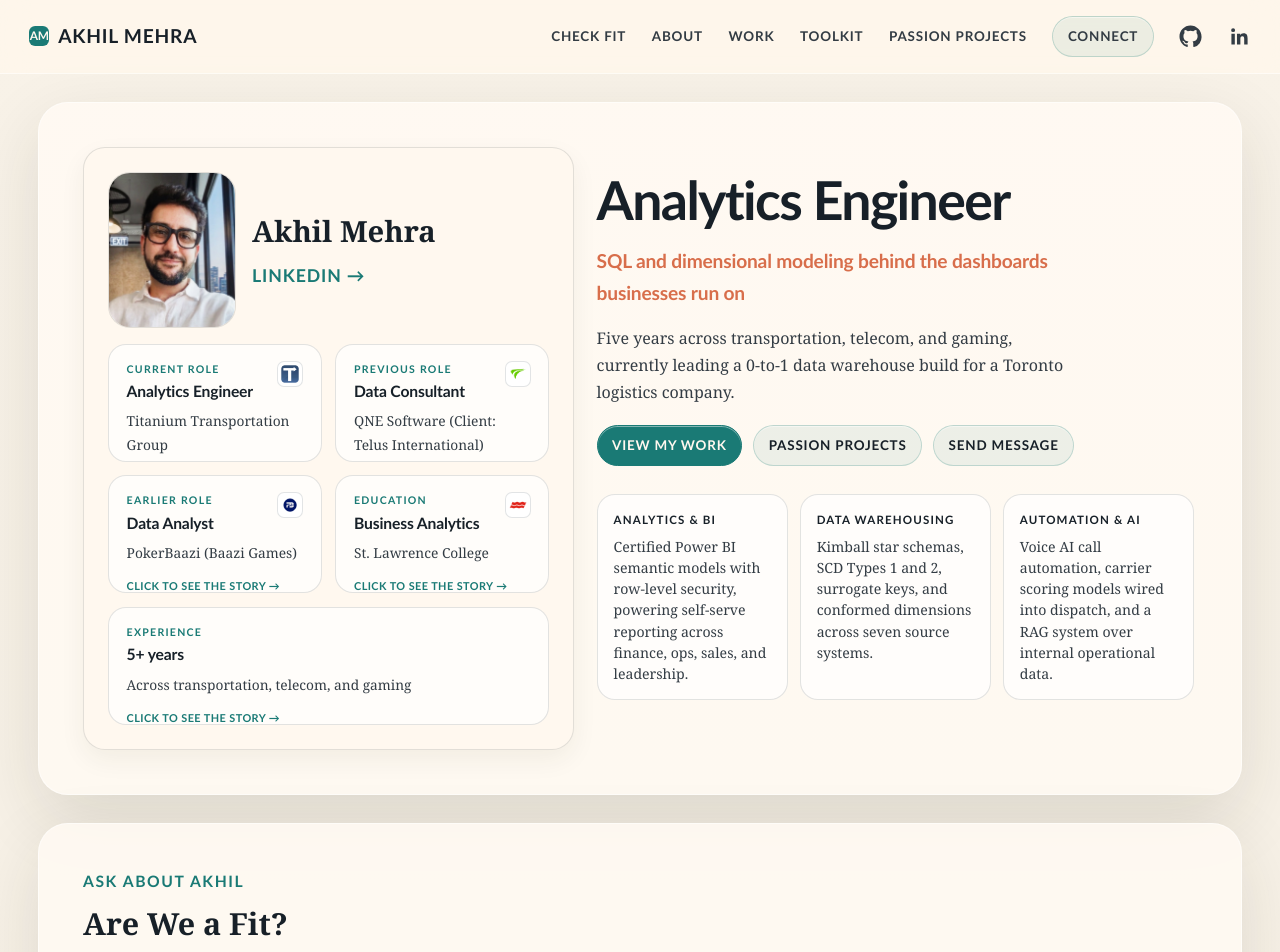
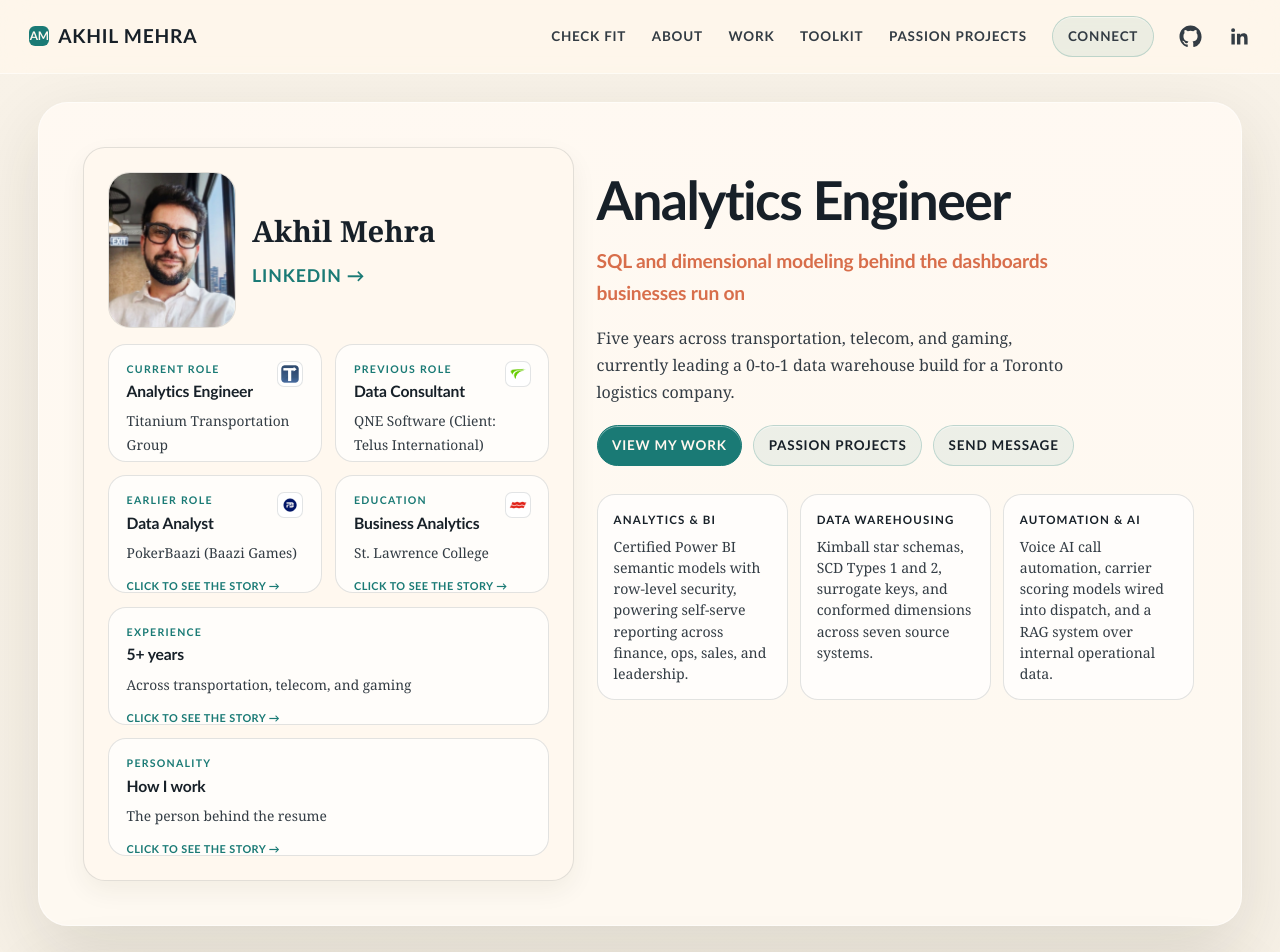
Before and after one commit to Akhilmehra22/akhil-portfolio, a React (Vite) app: page / in a window 1280 px wide. Shown: the top 952 px of the page. Built offline with nearby package versions, Linux system fonts and the light colour scheme.

Commit message:
Add personality card, flip cards, Freight Warehouse project, Power BI dashboard

```diff
--- a/src/components/Credentials.jsx
+++ b/src/components/Credentials.jsx
@@ -82,8 +82,14 @@ function CredCard({ eyebrow, primary, secondary, logo, history, wide }) {
 }
 
 export default function Credentials() {
-  const { currentRole, previousRole, earlierRole, education, experience } =
-    credentials
+  const {
+    currentRole,
+    previousRole,
+    earlierRole,
+    education,
+    experience,
+    personality,
+  } = credentials
 
   return (
     <div className="creds">
@@ -122,6 +128,15 @@ export default function Credentials() {
         history={experience.history}
         wide
       />
+      {personality && (
+        <CredCard
+          eyebrow="Personality"
+          primary={personality.stat}
+          secondary={personality.note}
+          history={personality.history}
+          wide
+        />
+      )}
     </div>
   )
 }
--- a/src/data/config.js
+++ b/src/data/config.js
@@ -94,6 +94,15 @@ export const credentials = {
       'Transportation and logistics gave me the analytics engineering and data warehousing depth, telecom taught me subscriber and retention analytics, and online gaming was where I learned player and funnel analytics under real volume.',
     ],
   },
+  personality: {
+    stat: 'How I work',
+    note: 'The person behind the resume',
+    history: [
+      'I am a builder and a self-starter. When I hit a problem I would rather build my way out of it than wait to be told what to do, and most of what I know I have learned by shipping something real. The side projects on this site, an agent that runs my job search, a SQL practice engine, a full-stack RAG app, were all things I decided should exist and then built.',
+      'That also means I pick up new tools fast. I taught myself embeddings, vector search and agent building on my own, and I am always closing the next gap.',
+      'Day to day I am calm and methodical. I validate before I move on, I bring solutions rather than just problems, and I make small, targeted changes instead of sweeping rewrites. I also translate the technical work for the business, so ops, finance and leadership actually use what I build.',
+    ],
+  },
 }
 
 export const about = [
--- a/src/index.css
+++ b/src/index.css
@@ -534,6 +534,10 @@ ul {
   -webkit-backface-visibility: hidden;
   backface-visibility: hidden;
   overflow: hidden;
+  /* flex column so the "Click to see the story" hint always sits at the bottom
+     of the front, on every card */
+  display: flex;
+  flex-direction: column;
   /* the lift/shadow live on the faces, so they never disturb the 3D flip */
   transition: transform 200ms ease, box-shadow 200ms ease, border-color 200ms ease;
 }
```
